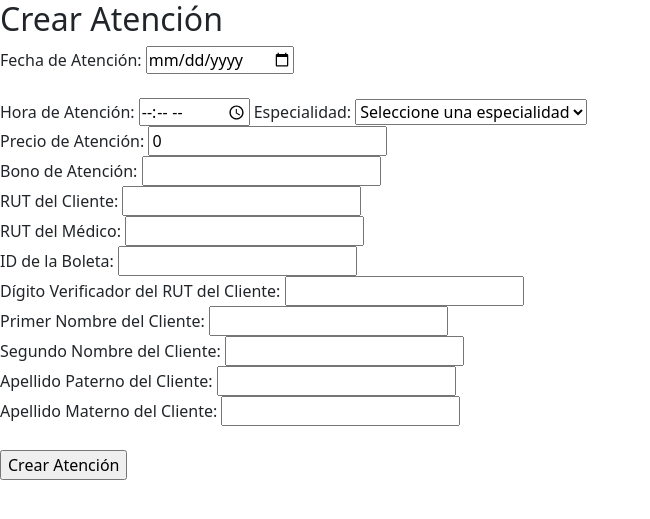
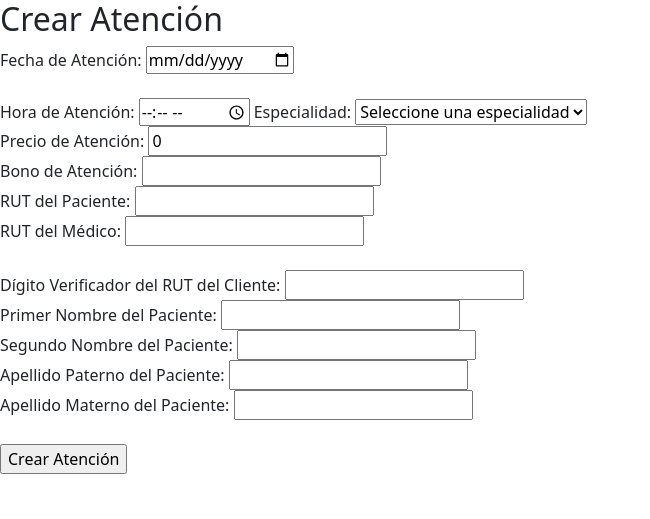
Before and after one commit to Ekronec/centroMedico, a Django app: page /centroMedicoApp/appointmentNew in a window 1280 px wide. Shown: the top 519 px of the page, without its empty margins (0-650 px from the left). Run offline with Django 4.2, Linux system fonts and the light colour scheme; data comes from the database, SQL or seed files in the repository; both versions use the stored data as it was after the commit; some libraries are stand-ins or nearby versions.

Commit message:
Back-End
-Se automatizó el id_boleta

```diff
--- a/centroMedicoApp/models.py
+++ b/centroMedicoApp/models.py
@@ -5,6 +5,9 @@ class Boleta(models.Model):
     id_boleta = models.PositiveIntegerField(primary_key=True)
     monto_boleta = models.DecimalField(max_digits=20, decimal_places=0)
     fecha_boleta = models.DateField()
+
+    def __str__(self):
+        return f"{self.id_boleta}"
 
 class Especialidad(models.Model):
     id_esp = models.PositiveIntegerField(primary_key=True)
@@ -55,6 +58,9 @@ class PagoAtencion(models.Model):
     monto_cancelar = models.DecimalField(max_digits=8, decimal_places=0)
     observacion = models.CharField(max_length=100)
 
+    def __str__(self):
+        return f"{self.id_ate}"
+
 class Secretaria(models.Model):
     rut_sec = models.PositiveIntegerField(primary_key=True)
     dv_sec = models.CharField(max_length=1)
@@ -75,6 +81,9 @@ class Secretaria(models.Model):
 class User(models.Model):
     email_user = models.CharField(max_length=100, primary_key=True)
     password_user = models.CharField(max_length=40)
+
+    def __str__(self):
+        return f"{self.email_user}"
 
 class EspecialidadMedico(models.Model):
     rut_med = models.ForeignKey(Medico, on_delete=models.CASCADE)
@@ -103,4 +112,4 @@ class Atencion(models.Model):
         return self.hora_ate.strftime("%I:%M %p")
 
     def __str__(self):
-        return self.hora_formateada()
+        return f"{self.fecha_ate} {self.hora_ate} {self.rut_cli}"
--- /dev/null
+++ b/centroMedicoApp/static/js/createsm.js
@@ -0,0 +1,6 @@
+var submit_btn = document.getElementById("submit");
+var id_boleta = document.getElementById("id_boleta");
+
+submit_btn.addEventListener('click', function(){
+    fetch
+})
--- a/centroMedicoApp/templates/pages/appointmentNew.html
+++ b/centroMedicoApp/templates/pages/appointmentNew.html
@@ -40,28 +40,28 @@
         <label for="bono_ate">Bono de Atención:</label>
         <input type="text" name="bono_ate" id="bono_ate" required><br>
 
-        <label for="rut_cli">RUT del Cliente:</label>
+        <label for="rut_cli">RUT del Paciente:</label>
         <input type="text" name="rut_cli" required><br>
 
         <label for="rut_med">RUT del Médico:</label>
         <input type="text" name="rut_med" required><br>
 
-        <label for="id_boleta">ID de la Boleta:</label>
-        <input type="text" name="id_boleta" required><br>
+        <label for="id_boleta" class="visually-hidden">ID de la Boleta:</label>
+        <input type="text" name="id_boleta" id="id_boleta" readonly hidden><br>
 
         <label for="dv_cli">Dígito Verificador del RUT del Cliente:</label>
         <input type="text" name="dv_cli" required><br>
 
-        <label for="pnom_cli">Primer Nombre del Cliente:</label>
+        <label for="pnom_cli">Primer Nombre del Paciente:</label>
         <input type="text" name="pnom_cli" required><br>
 
-        <label for="snom_cli">Segundo Nombre del Cliente:</label>
-        <input type="text" name="snom_cli" required><br>
+        <label for="snom_cli">Segundo Nombre del Paciente:</label>
+        <input type="text" name="snom_cli"><br>
 
-        <label for="apaterno_cli">Apellido Paterno del Cliente:</label>
+        <label for="apaterno_cli">Apellido Paterno del Paciente:</label>
         <input type="text" name="apaterno_cli" required><br>
 
-        <label for="amaterno_cli">Apellido Materno del Cliente:</label>
+        <label for="amaterno_cli">Apellido Materno del Paciente:</label>
         <input type="text" name="amaterno_cli" required><br>
 
         <input id="monto_boleta" type="text"  name="monto_boleta" value="0" readonly hidden required><br>
--- a/centroMedicoApp/views.py
+++ b/centroMedicoApp/views.py
@@ -1,7 +1,10 @@
 from django.shortcuts import render, get_object_or_404
 from .models import Atencion, Medico, Boleta, Especialidad, EspecialidadMedico, Secretaria, Paciente, PagoAtencion, User
 from django.views import View
-from django.http import JsonResponse
+from django.http import HttpResponse, JsonResponse
+from django.db import IntegrityError
+import random
+from django.db.models import Max
 
 def index(request):
     return render(request, "pages/index.html")
@@ -23,64 +26,95 @@ def appointmentNew(request):
     #medicos = Medico.objects.all()
     especialidad = Especialidad.objects.all();
     paciente_detail = Paciente.objects.all();
-    medico = Medico.objects.all();
+    medico_detail = Medico.objects.all();
     boleta_detail = Boleta.objects.all();
 
     context ={
         "especialidades":especialidad,
         "paciente_detail":paciente_detail,
-        "medico":medico,
+        "medico_detail":medico_detail,
         "boleta_detail":boleta_detail,
     }
     if request.method == "POST":
         fecha_ate = request.POST["fecha_ate"]
-        fecha_boleta = request.POST["fecha_boleta"]
         hora_ate = request.POST["hora_ate"]
         precio_ate = request.POST["precio_ate"]
-        monto_boleta = request.POST["monto_boleta"]
         bono_ate = request.POST["bono_ate"]
-        rut_cli = request.POST["rut_cli"]
         rut_med = request.POST["rut_med"]
-        id_boleta = request.POST["id_boleta"]
         id_esp = request.POST["id_esp"]
 
-        dv_cli = request.POST["dv_cli"]
-        pnom_cli = request.POST["pnom_cli"]
-        snom_cli = request.POST["snom_cli"]
-        apaterno_cli = request.POST["apaterno_cli"]
-        amaterno_cli = request.POST["amaterno_cli"]
+        rut_cli = request.POST["rut_cli"]
+
+        last_boleta = Boleta.objects.order_by('-id_boleta').first()
+
+        if last_boleta:
+            next_id_boleta = last_boleta.id_boleta + 1
+        else:
+            # Si no hay boletas en la base de datos, empieza en 1
+            next_id_boleta = 1
+
+        try:
+            medico = Medico.objects.get(rut_med=rut_med)
+
+        except Medico.DoesNotExist:
+            return HttpResponse("No hay Medico con ese rut")
+
+        try:
+            # Intenta obtener un paciente con el mismo rut_cli_id
+            paciente = Paciente.objects.get(rut_cli=rut_cli)
+
+            # Si el paciente existe, actualiza sus detalles
+            rut_cli=paciente,
+            paciente.dv_cli = request.POST["dv_cli"]
+            paciente.pnom_cli = request.POST["pnom_cli"]
+            paciente.snom_cli = request.POST["snom_cli"]
+            paciente.apaterno_cli = request.POST["apaterno_cli"]
+            paciente.amaterno_cli = request.POST["amaterno_cli"]
+            paciente.save()
+
+            # Resto del código para crear boleta y atención
+        except Paciente.DoesNotExist:
+            # Si no existe, crea un nuevo paciente
+            paciente = Paciente.objects.create(
+                rut_cli=rut_cli,
+                dv_cli=request.POST["dv_cli"],
+                pnom_cli=request.POST["pnom_cli"],
+                snom_cli=request.POST["snom_cli"],
+                apaterno_cli=request.POST["apaterno_cli"],
+                amaterno_cli=request.POST["amaterno_cli"],
+            )
+            paciente.save();
 
 
-        paciente = Paciente.objects.create(
-            rut_cli=rut_cli,
-            dv_cli = dv_cli,
-            pnom_cli = pnom_cli,
-            snom_cli = snom_cli,
-            apaterno_cli = apaterno_cli,
-            amaterno_cli = amaterno_cli
+        try:
+            boleta = Boleta.objects.create(
+            id_boleta=next_id_boleta,
+            fecha_boleta = request.POST["fecha_boleta"],
+            monto_boleta = request.POST["monto_boleta"]
         )
-        paciente.save()
+            boleta.save()
+        # Resto del código para crear atención
 
-        boleta = Boleta.objects.create(
-            id_boleta= id_boleta,
-            fecha_boleta = fecha_boleta,
-            monto_boleta = monto_boleta,
-        )
-        boleta.save();
+            boleta_id = Boleta.objects.get(id_boleta=next_id_boleta)
+            esp_id = Especialidad.objects.get(id_esp=id_esp)
 
-        atencion = Atencion.objects.create(
-            fecha_ate=fecha_ate,
-            hora_ate=hora_ate,
-            precio_ate=precio_ate,
-            bono_ate=bono_ate,
-            rut_cli=rut_cli,
-            rut_med=rut_med,
-            id_boleta=id_boleta,
-            id_esp=id_esp,
-        )
-        atencion.save()
-        context = {"mensaje": "OK Atención Registrada"}
-        return render(request, "pages/appointmentNew.html", context)
+            atencion = Atencion.objects.create(
+                fecha_ate=fecha_ate,
+                hora_ate=hora_ate,
+                precio_ate=precio_ate,
+                bono_ate=bono_ate,
+                rut_cli=paciente,
+                rut_med=medico,
+                id_boleta=boleta_id,
+                id_esp=esp_id,
+            )
+            atencion.save()
+            context = {"mensaje": "OK Atención Registrada"}
+            return render(request, "pages/index.html", context)
+        except IntegrityError:
+        # Si falla por una restricción única, genera un nuevo ID de boleta y vuelve a intentar
+            new_id_boleta = random.randint(100000, 999999)  # Genera un nuevo ID aleatorio
+            return HttpResponse(f"Error: El ID de boleta  ya está en uso. Intenta con {new_id_boleta}")
     else:
         return render(request, 'pages/appointmentNew.html', context)
 
```
Also changed, not shown: centroMedicoApp/migrations/0009_rename_id_boleta_atencion_id_boleta_ate_and_more.py (added), centroMedicoApp/migrations/0010_rename_id_boleta_ate_atencion_id_boleta_and_more.py (added), centroMedicoApp/static/js/estimate.js (line endings or trailing spaces), db.sqlite3.
